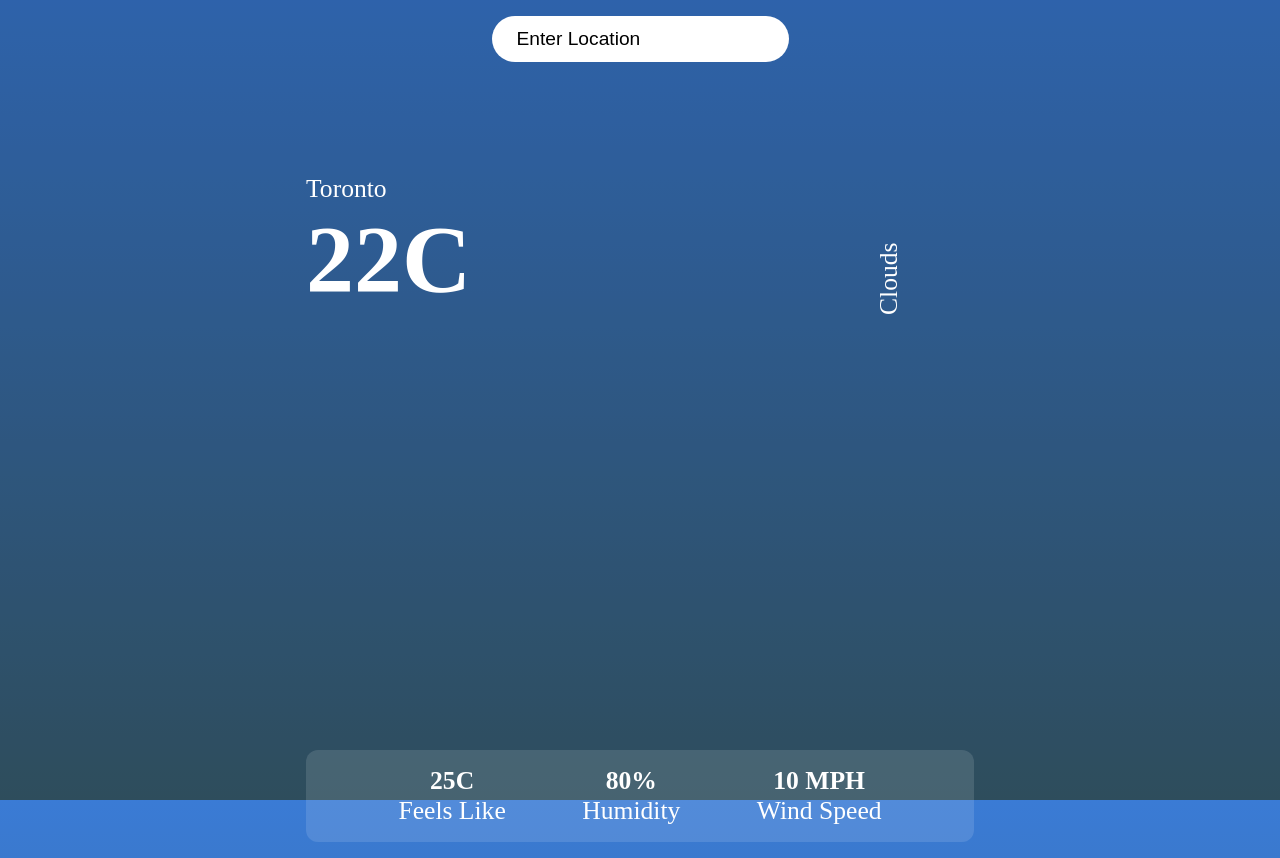
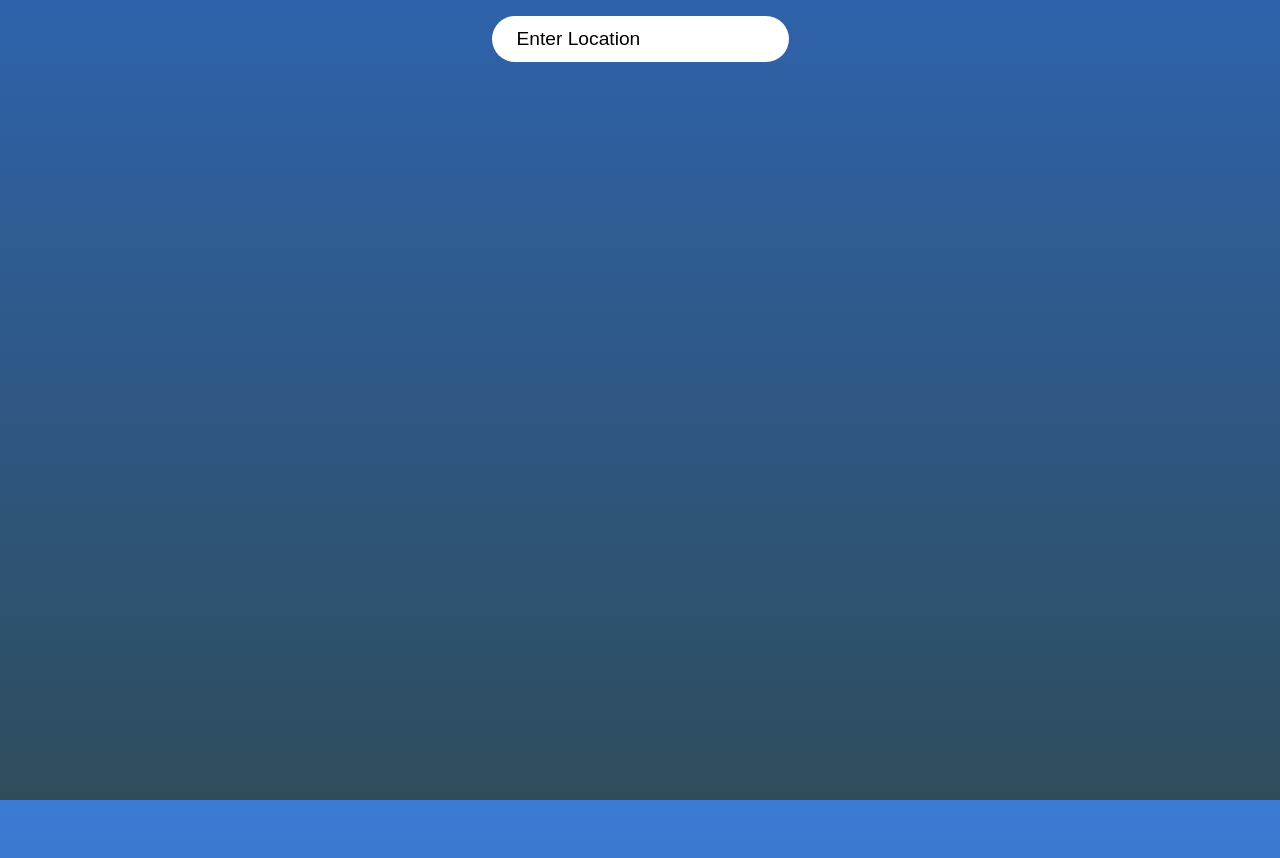
Before and after one commit to ciandevelops/weather, a React (Create React App) app: page / in a window 1280 px wide. Built offline with nearby package versions, Linux system fonts and the light colour scheme; a web font is replaced by a local one.

Commit message:
fixed to degrees celsius

```diff
--- a/src/App.js
+++ b/src/App.js
@@ -5,7 +5,7 @@
   const [data, setData] = useState({});
   const [location, setLocation] = useState("");
 
-  const url = `https://api.openweathermap.org/data/2.5/weather?q=${location}&units=imperial&type=accurate&APPID=475b797ba66d1e6726639864d6add352`;
+  const url = `https://api.openweathermap.org/data/2.5/weather?q=${location}&units=metric&type=accurate&APPID=475b797ba66d1e6726639864d6add352`;
 
   const searchLocation = (event) => {
     if (event.key === "Enter") {
@@ -31,30 +31,34 @@
       <div className="container">
         <div className="top">
           <div className="location">
-            <p>Toronto</p>
+            <p>{data.name}</p>
           </div>
           <div className="temp">
-            <h1>22C</h1>
+            {data.main ? <h1>{data.main.temp}°C</h1> : null}
           </div>
           <div className="description">
-            <p>Clouds</p>
+            {data.weather ? <p>{data.weather[0].main}</p> : null}
           </div>
         </div>
 
+        {data.name != undefined && (
           <div className="bottom">
             <div className="feels">
-            <p className="bold">25C</p>
+              {data.main ? (
+                <p className="bold">{data.main.feels_like}°C</p>
+              ) : null}
               <p>Feels Like</p>
             </div>
             <div className="humidity">
-            <p className="bold">80%</p>
+              {data.main ? <p className="bold">{data.main.humidity}%</p> : null}
               <p>Humidity</p>
             </div>
             <div className="wind">
-            <p className="bold">10 MPH</p>
+              {data.wind ? <p className="bold">{data.wind.speed} MPH</p> : null}
               <p>Wind Speed</p>
             </div>
           </div>
+        )}
       </div>
     </div>
   );
```
Lines whose indentation alone changed are shown as unchanged.
